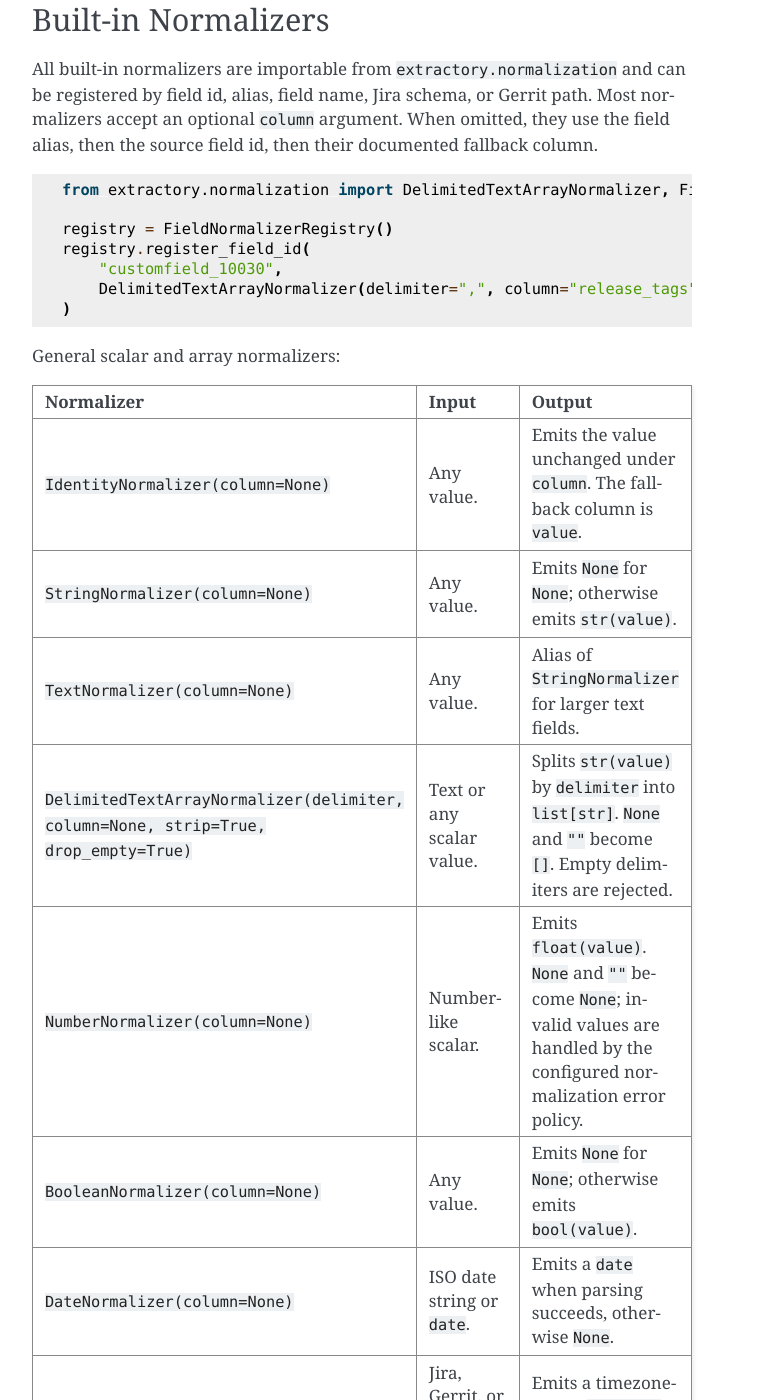
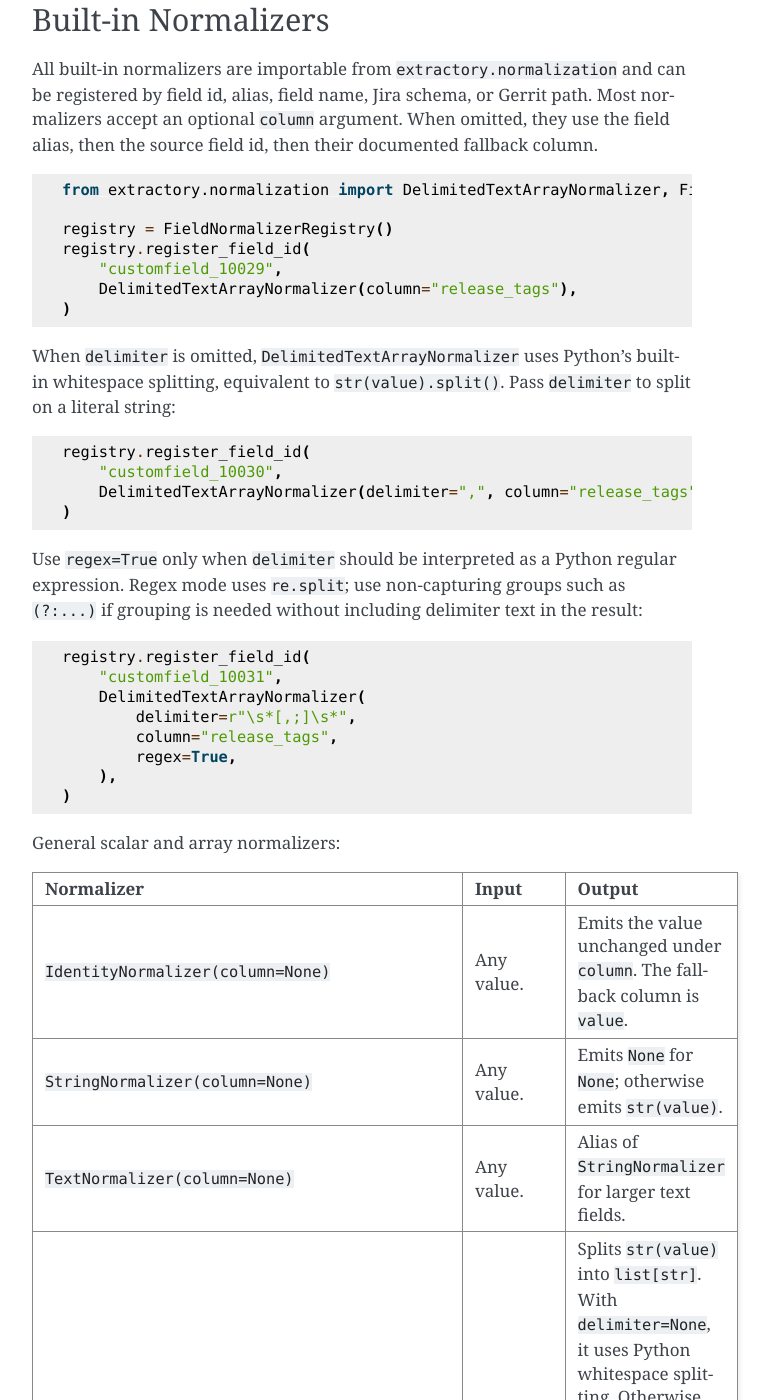
Before and after one commit to dhoon-dev/extractory, a Sphinx documentation site: the page built from docs/normalization.rst, in a window 1280 px wide and 1400 px high, scrolled down 490 px. Shown: the whole window, without its empty margins (388-1158 px from the left). Built offline with Sphinx 7.4.7, drawn with Linux system fonts in a browser that asks for light colours; some of the changed text lies outside the part shown.

Commit message:
feat: extend delimited text splitting
Support whitespace splitting when no delimiter is configured.

Add regex delimiter support and document mode-specific behavior.

```diff
--- a/docs/normalization.rst
+++ b/docs/normalization.rst
@@ -29,8 +29,34 @@ source field id, then their documented fallback column.
 
    registry = FieldNormalizerRegistry()
    registry.register_field_id(
+       "customfield_10029",
+       DelimitedTextArrayNormalizer(column="release_tags"),
+   )
+
+When ``delimiter`` is omitted, ``DelimitedTextArrayNormalizer`` uses Python's built-in
+whitespace splitting, equivalent to ``str(value).split()``. Pass ``delimiter`` to split
+on a literal string:
+
+.. code-block:: python
+
+   registry.register_field_id(
        "customfield_10030",
        DelimitedTextArrayNormalizer(delimiter=",", column="release_tags"),
+   )
+
+Use ``regex=True`` only when ``delimiter`` should be interpreted as a Python regular
+expression. Regex mode uses ``re.split``; use non-capturing groups such as ``(?:...)`` if
+grouping is needed without including delimiter text in the result:
+
+.. code-block:: python
+
+   registry.register_field_id(
+       "customfield_10031",
+       DelimitedTextArrayNormalizer(
+           delimiter=r"\s*[,;]\s*",
+           column="release_tags",
+           regex=True,
+       ),
    )
 
 General scalar and array normalizers:
@@ -51,10 +77,13 @@ General scalar and array normalizers:
    * - ``TextNormalizer(column=None)``
      - Any value.
      - Alias of ``StringNormalizer`` for larger text fields.
-   * - ``DelimitedTextArrayNormalizer(delimiter, column=None, strip=True, drop_empty=True)``
+   * - ``DelimitedTextArrayNormalizer(delimiter=None, column=None, regex=False, strip=True, drop_empty=True)``
      - Text or any scalar value.
-     - Splits ``str(value)`` by ``delimiter`` into ``list[str]``. ``None`` and ``""``
-       become ``[]``. Empty delimiters are rejected.
+     - Splits ``str(value)`` into ``list[str]``. With ``delimiter=None``, it uses
+       Python whitespace splitting. Otherwise, ``delimiter`` is a literal string unless
+       ``regex=True`` enables Python ``re.split``. ``None`` and ``""`` become ``[]``.
+       Empty delimiters are rejected, and invalid regex delimiters fail during normalizer
+       construction.
    * - ``NumberNormalizer(column=None)``
      - Number-like scalar.
      - Emits ``float(value)``. ``None`` and ``""`` become ``None``; invalid values are
```
Also changed, not shown: README.md (+25 -1 lines), 2 other files.
